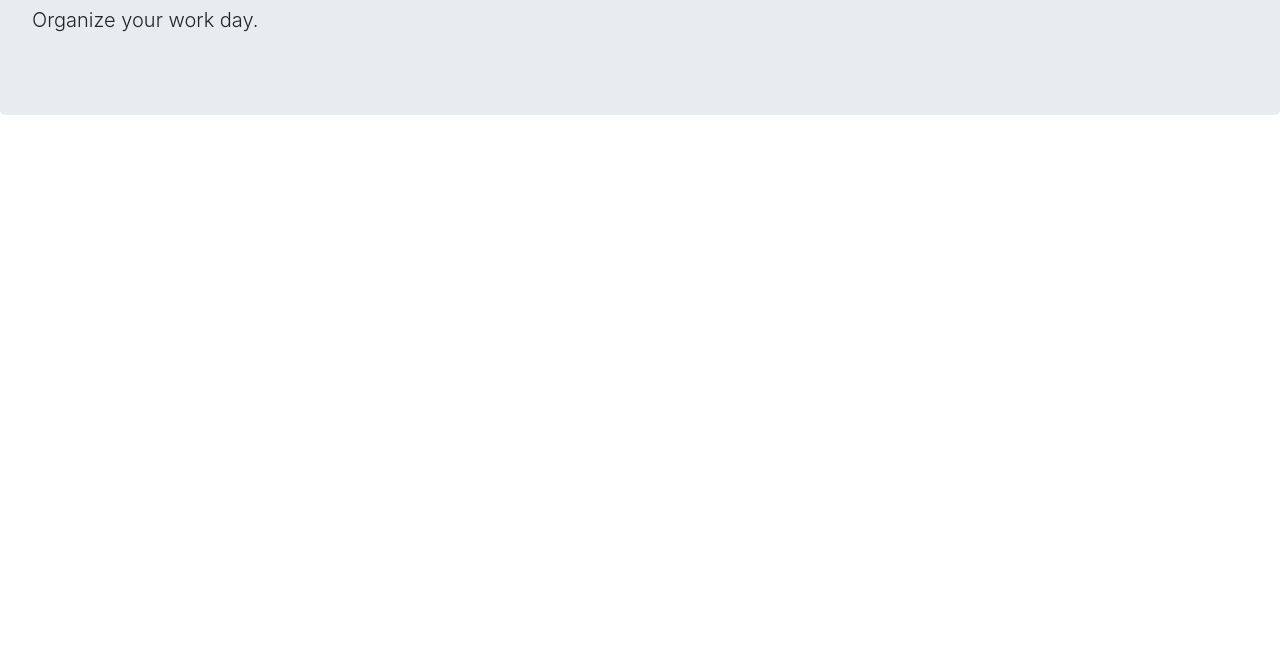
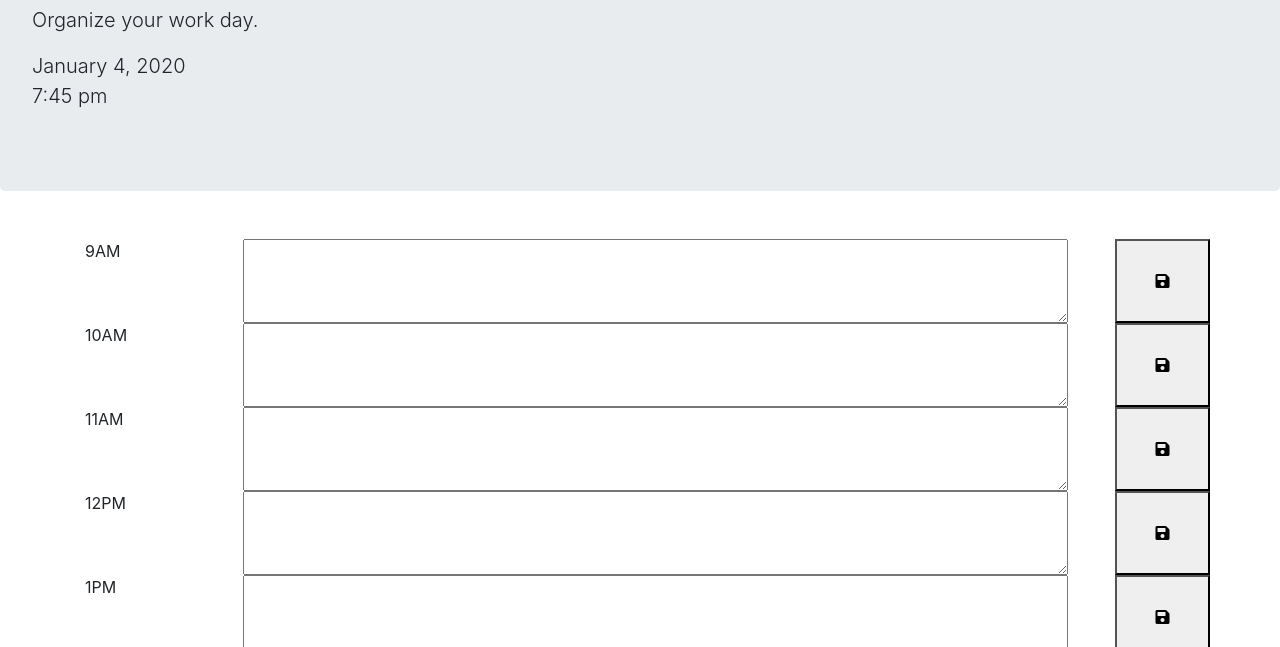
Before and after one commit to Keylee-LNBY/SchedulingCalendar, a plain HTML site: page index.html in a window 1280 px wide. Shown: the part 153-800 px from the top of the page. Drawn offline with nearby package versions, Linux system fonts and the light colour scheme; files that its build step writes are made by us from their sources.

Commit message:
added javaScript

```diff
--- a/assets/scripts/script.js
+++ b/assets/scripts/script.js
@@ -0,0 +1,99 @@
+$(document).ready(function() {
+    var presentDate = moment().format("MMMM D, YYYY<br>h:mm a");
+    var presentTime = moment().format("HH");
+
+    var clockArr24 = [9, 10, 11, 12, 13, 14, 15, 16, 17, 18, 19];
+    var clockArr = [9, 10, 11, 12, 1, 2, 3, 4, 5, 6, 7];
+    var numArr = [
+      "nine",
+      "ten",
+      "eleven",
+      "twelve",
+      "one",
+      "two",
+      "three",
+      "four",
+      "five",
+      "six",
+      "seven"
+    ];
+
+    $("#today").append(presentDate
+);
+
+    for (var i = 0; i < clockArr.length; i++) {
+      var newRow = $("<row>");
+      $(".container").append(newRow);
+      var newCol1 = $("<col>");
+      var newCol2 = $("<col>");
+      newRow.append(newCol1, newCol2);
+      newCol1.attr("class", "col-2 hour");
+      newCol2.attr("class", "col-9 input");
+      newCol2.attr("id", numArr[i]);
+      newCol2.html(
+        "<textarea rows='3'style='width: 100%; margin-left:-2rem; height: 100%'></textarea>"
+      );
+      newRow.addClass("time-block row");
+      newRow.attr("id", clockArr24[i]);
+      var newButt = $("<button>");
+      newButt.attr("id", clockArr[i]);
+      newButt.attr("class", "saveBtn fas fa-save col-1");
+      newRow.append(newButt);
+      if (clockArr[i] === 12) {
+        newCol1.text(clockArr[i] + "PM");
+      } else if (clockArr[i] > 8) {
+        newCol1.text(clockArr[i] + "AM");
+      } else {
+        newCol1.text(clockArr[i] + "PM");
+      }
+    }
+
+    $("row").each(function() {
+      var getId = parseInt($(this).attr("id"));
+      console.log("id= " + getId);
+
+      if (parseInt(presentTime) < 9 || parseInt(presentTime) > 19) {
+        $(this).addClass("past");
+      }
+      if (getId < parseInt(presentTime)) {
+        $(this).addClass("past");
+      }
+      if (getId > parseInt(presentTime)) {
+        $(this).addClass("future");
+      }
+      if (getId === parseInt(presentTime)) {
+        $(this).addClass("present");
+      }
+    });
+
+    var saveBtn = $(".saveBtn");
+    saveBtn.on("click", function(event) {
+      event.preventDefault();
+      console.log($(this).attr("id"));
+      console.log(
+        $(this)
+          .siblings(".input")
+          .children("textarea")
+      );
+      console.log(
+        $(this)
+          .siblings(".input")
+          .children("textarea")
+          .val()
+      );
+
+      var hour = $(this).attr("id");
+      var note = $(this)
+        .siblings(".input")
+        .children("textarea")
+        .val();
+
+      localStorage.setItem(hour, note);
+    });
+
+    for (let i = 0; i < clockArr.length; i++) {
+      $("#" + numArr[i])
+        .children("textarea")
+        .text(localStorage.getItem(clockArr[i]));
+    }
+  });
--- a/index.html
+++ b/index.html
@@ -29,7 +29,7 @@
         <header class="jumbotron">
             <h1 class="display-3">Scheduling Planner</h1>
             <p class="lead">Organize your work day.</p>
-            <p id="currentDay" class="lead"></p>
+            <p id="today" class="lead"></p>
         </header>
 
         <main>
```
